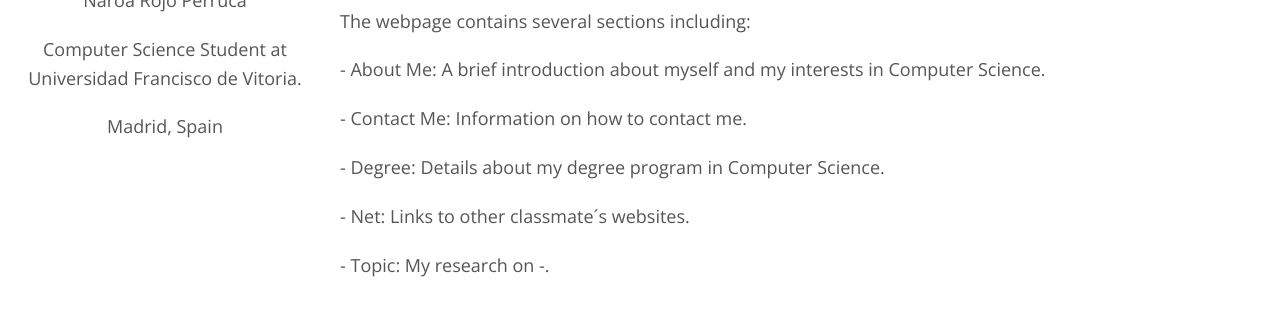
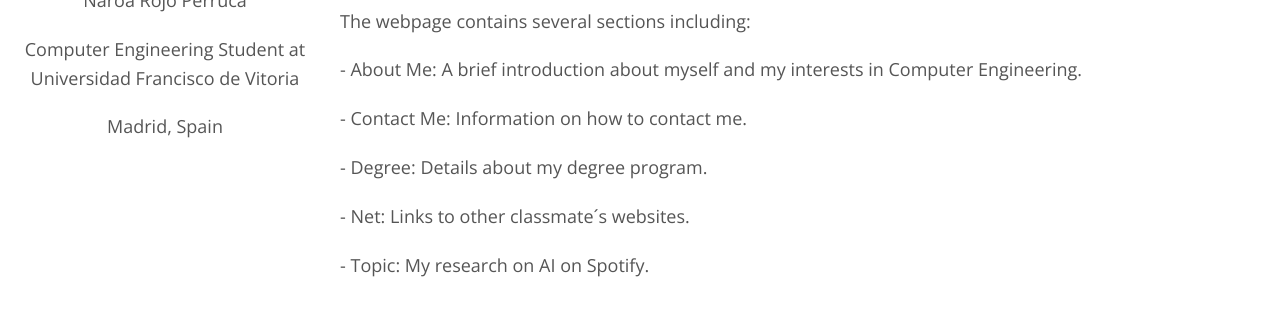
Before and after one commit to naroa-rojo-perruca/Web_practicalworkII_Naroa, a plain HTML site: page docs/index.html in a window 1280 px wide. Shown: the part 633-948 px from the top of the page. Drawn offline with nearby package versions, Linux system fonts and the light colour scheme.

Commit message:
Correcting the index

```diff
--- a/docs/index.html
+++ b/docs/index.html
@@ -29,7 +29,7 @@
              <img src="images/profile_picture.png" id="profile-picture" >
              <br>
              <p style="text-align: center;">Naroa Rojo Perruca </p>
-             <p style="text-align: center;">Computer Science Student at Universidad Francisco de Vitoria.</p>
+             <p style="text-align: center;">Computer Engineering Student at Universidad Francisco de Vitoria</p>
              <p style="text-align: center;">Madrid, Spain</p>
 
         </div>
@@ -40,11 +40,11 @@
 
             <h2>Content</h2>
             <p>The webpage contains several sections including:</p>
-            <p>- About Me: A brief introduction about myself and my interests in Computer Science.</p>
+            <p>- About Me: A brief introduction about myself and my interests in Computer Engineering.</p>
             <p>- Contact Me: Information on how to contact me.</p>
-            <p>- Degree: Details about my degree program in Computer Science.</p>
+            <p>- Degree: Details about my degree program.</p>
             <p>- Net: Links to other classmate´s websites.</p>
-            <p>- Topic: My research on -.</p>
+            <p>- Topic: My research on AI on Spotify.</p>
         </div>
 
     </main>
```
